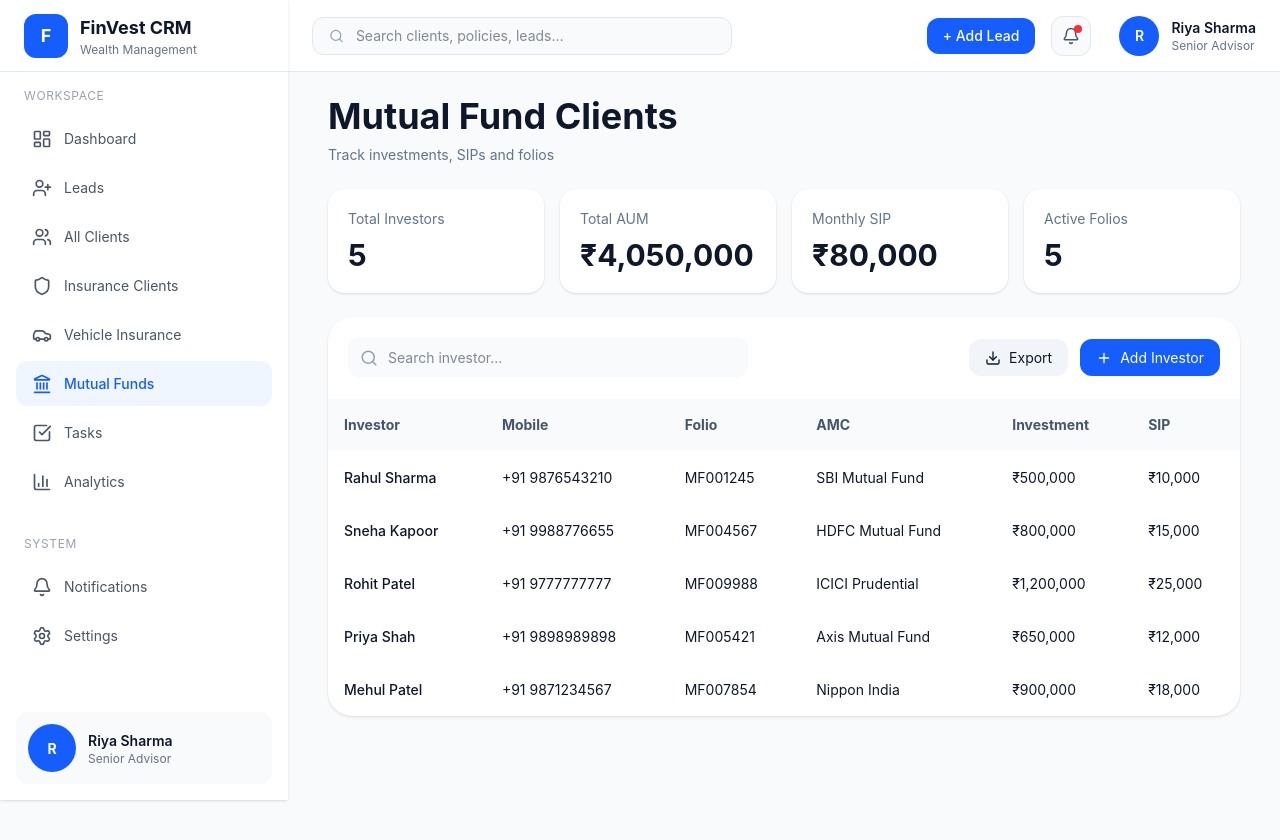
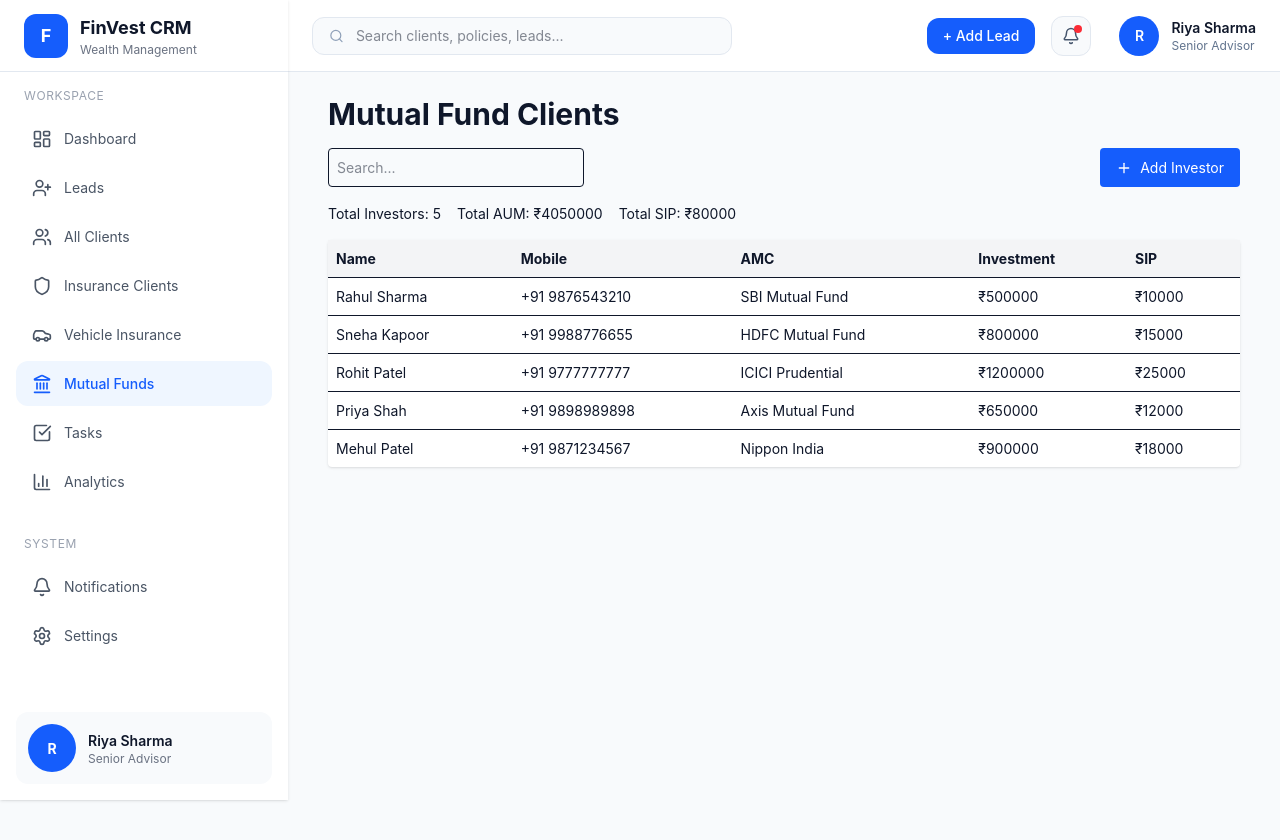
Before and after one commit to dhanlaxmicrm1-maker/crm-front, a React (Vite) app: page /mutualfund-clients in a window 1280 px wide. Shown: the top 840 px of the page. Built offline with nearby package versions, Linux system fonts and the light colour scheme.

Commit message:
Update MutualFundClients.tsx

```diff
--- a/src/pages/MutualFundClients.tsx
+++ b/src/pages/MutualFundClients.tsx
@@ -18,82 +18,21 @@ export default function MutualFundClients() {
   return (
     <div className="p-6 bg-slate-50 min-h-screen">
 
-      {/* HEADER */}
-      <div className="mb-6">
-        <h1 className="text-4xl font-bold text-slate-900">
+      <h1 className="text-3xl font-bold mb-4">
         Mutual Fund Clients
       </h1>
 
-        <p className="text-slate-500 mt-2">
-          Track investments, SIPs and folios
-        </p>
-      </div>
+      {/* Top Actions */}
+      <div className="flex justify-between mb-4">
 
-      {/* STATS */}
-      <div className="grid grid-cols-1 md:grid-cols-4 gap-4 mb-6">
-
-        <div className="bg-white rounded-2xl shadow-sm p-5">
-          <p className="text-sm text-slate-500">Total Investors</p>
-          <h2 className="text-3xl font-bold mt-2">
-            {mutualFundClients.length}
-          </h2>
-        </div>
-
-        <div className="bg-white rounded-2xl shadow-sm p-5">
-          <p className="text-sm text-slate-500">Total AUM</p>
-          <h2 className="text-3xl font-bold mt-2">
-            ₹{totalAUM.toLocaleString()}
-          </h2>
-        </div>
-
-        <div className="bg-white rounded-2xl shadow-sm p-5">
-          <p className="text-sm text-slate-500">Monthly SIP</p>
-          <h2 className="text-3xl font-bold mt-2">
-            ₹{totalSIP.toLocaleString()}
-          </h2>
-        </div>
-
-        <div className="bg-white rounded-2xl shadow-sm p-5">
-          <p className="text-sm text-slate-500">Active Folios</p>
-          <h2 className="text-3xl font-bold mt-2">
-            {mutualFundClients.length}
-          </h2>
-        </div>
-
-      </div>
-
-      {/* TABLE CARD */}
-      <div className="bg-white rounded-3xl shadow-sm">
-
-        {/* TOP BAR */}
-        <div className="p-5 flex justify-between items-center">
-
-          {/* SEARCH */}
-          <div className="relative w-[400px]">
-            <Search
-              size={18}
-              className="absolute left-3 top-3 text-slate-400"
+        <input
+          placeholder="Search..."
+          className="border p-2 rounded w-64"
         />
 
-            <input
-              type="text"
-              placeholder="Search investor..."
-              className="w-full bg-slate-50 rounded-xl pl-10 py-2.5 outline-none"
-            />
-          </div>
-
-          {/* ACTION BUTTONS */}
-          <div className="flex gap-3">
-
-            <button className="bg-slate-100 hover:bg-slate-200 rounded-xl px-4 py-2 flex items-center gap-2 transition">
-              <Download size={16} />
-              Export
-            </button>
-
-            {/* ✅ FIXED BUTTON */}
         <button
-              onClick={() => navigate("/add-mutual-fund-client")}
-              className="bg-blue-600 hover:bg-blue-700 text-white rounded-xl px-4 py-2 flex items-center gap-2 transition"
+          onClick={() => navigate("/add-mf-client")}
+          className="bg-blue-600 text-white px-4 py-2 rounded flex items-center gap-2"
         >
           <Plus size={16} />
           Add Investor
@@ -101,62 +40,37 @@ export default function MutualFundClients() {
 
       </div>
 
+      {/* Stats */}
+      <div className="flex gap-4 mb-4">
+        <div>Total Investors: {mutualFundClients.length}</div>
+        <div>Total AUM: ₹{totalAUM}</div>
+        <div>Total SIP: ₹{totalSIP}</div>
       </div>
 
-        {/* TABLE */}
-        <div className="overflow-x-auto">
-
-          <table className="w-full">
-
-            <thead className="bg-slate-50">
-              <tr className="text-left text-slate-600">
-                <th className="p-4">Investor</th>
-                <th className="p-4">Mobile</th>
-                <th className="p-4">Folio</th>
-                <th className="p-4">AMC</th>
-                <th className="p-4">Investment</th>
-                <th className="p-4">SIP</th>
+      {/* Table */}
+      <table className="w-full bg-white shadow rounded">
+        <thead>
+          <tr className="bg-gray-100 text-left">
+            <th className="p-2">Name</th>
+            <th className="p-2">Mobile</th>
+            <th className="p-2">AMC</th>
+            <th className="p-2">Investment</th>
+            <th className="p-2">SIP</th>
           </tr>
         </thead>
 
         <tbody>
-              {mutualFundClients.map((client) => (
-                <tr
-                  key={client.id}
-                  className="hover:bg-slate-50 transition"
-                >
-                  <td className="p-4 font-medium">
-                    {client.customerName}
-                  </td>
-
-                  <td className="p-4">
-                    {client.mobile}
-                  </td>
-
-                  <td className="p-4">
-                    {client.folioNo}
-                  </td>
-
-                  <td className="p-4">
-                    {client.amc}
-                  </td>
-
-                  <td className="p-4">
-                    ₹{client.investment.toLocaleString()}
-                  </td>
-
-                  <td className="p-4">
-                    ₹{client.sipAmount.toLocaleString()}
-                  </td>
+          {mutualFundClients.map((c) => (
+            <tr key={c.id} className="border-t">
+              <td className="p-2">{c.customerName}</td>
+              <td className="p-2">{c.mobile}</td>
+              <td className="p-2">{c.amc}</td>
+              <td className="p-2">₹{c.investment}</td>
+              <td className="p-2">₹{c.sipAmount}</td>
             </tr>
           ))}
         </tbody>
-
       </table>
-
-        </div>
-
-      </div>
 
     </div>
   );
```
Lines whose indentation alone changed are shown as unchanged.
